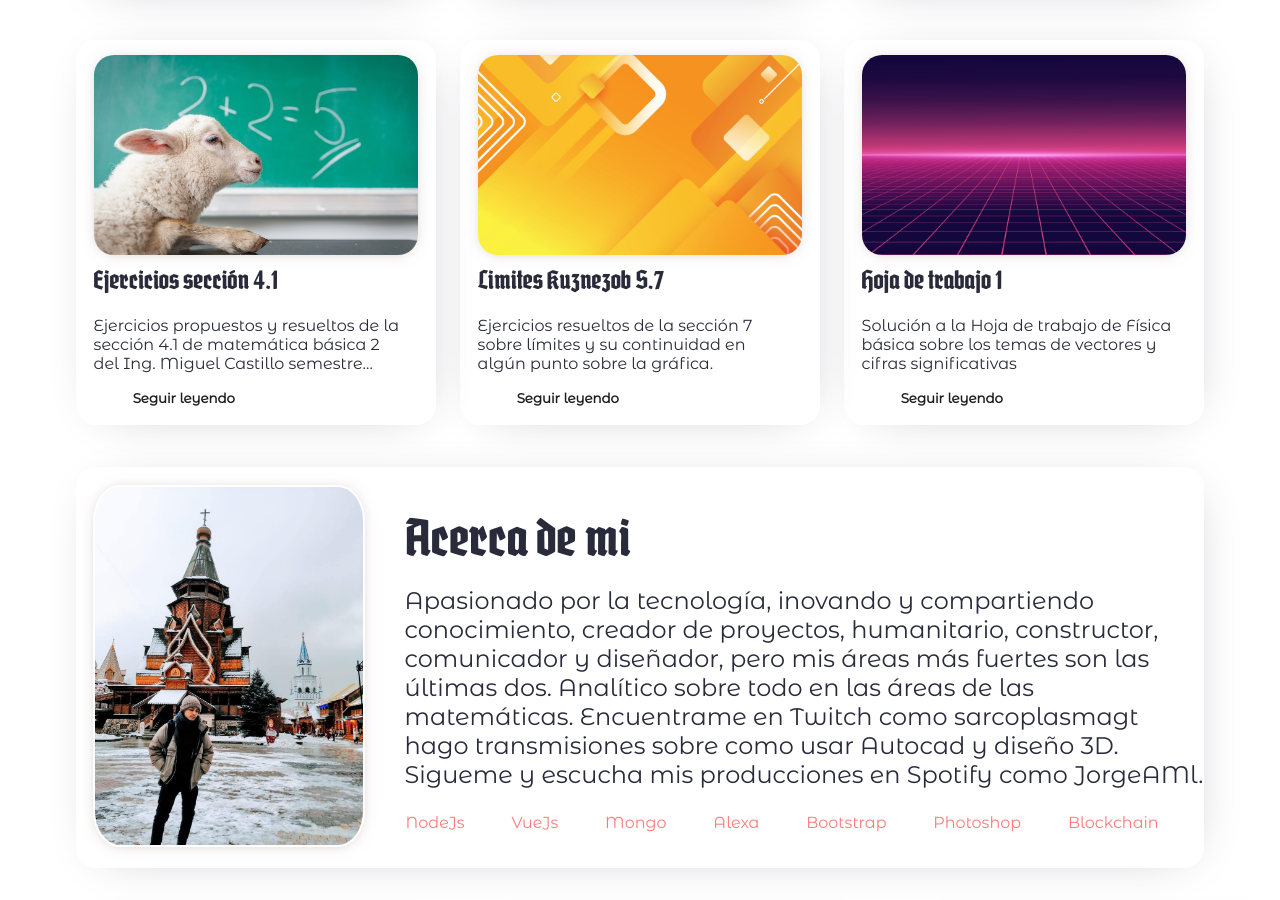
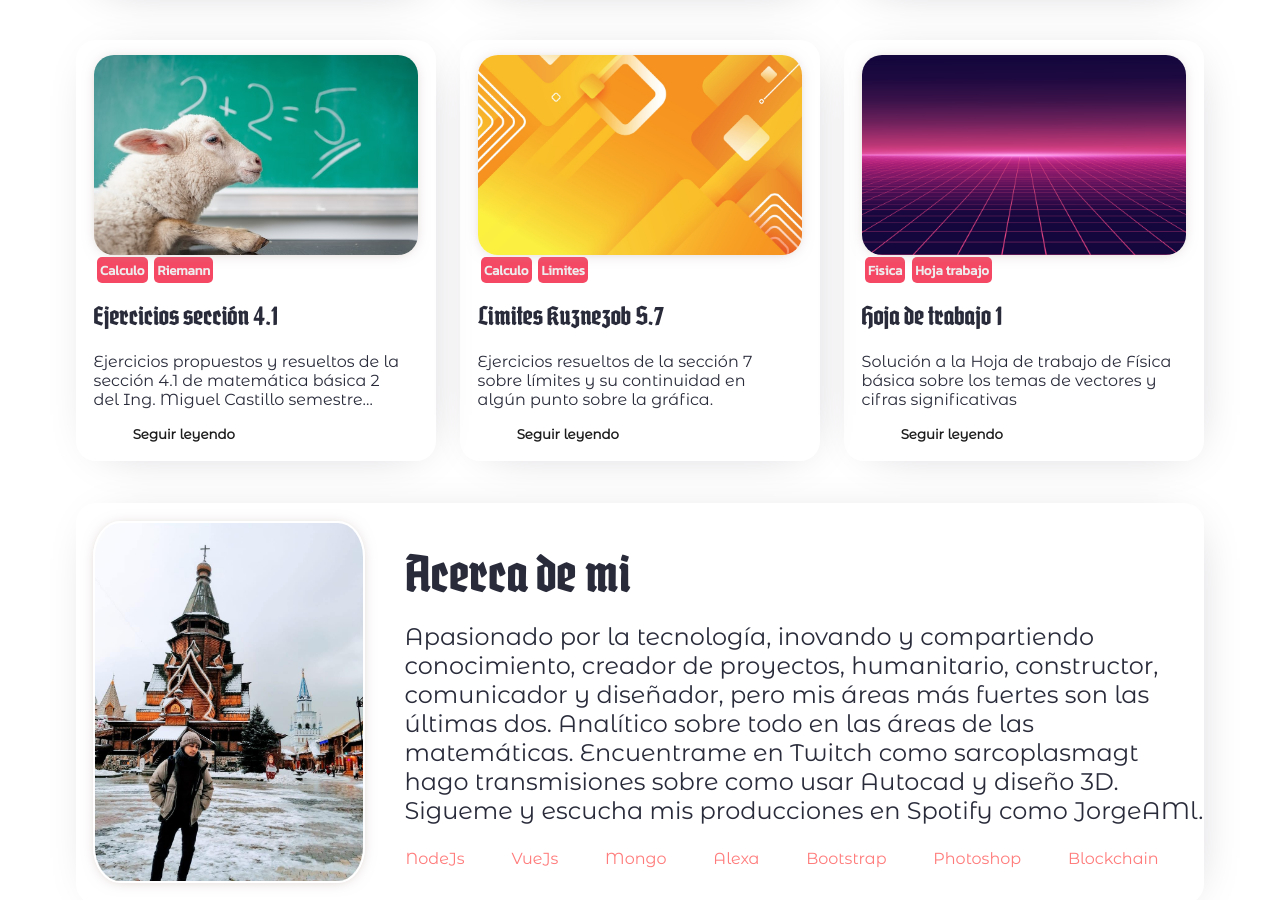
Before and after one commit to jorgeAML/creativeaml, a Jekyll site: the page built from index.markdown, in a window 1280 px wide and 900 px high, scrolled down 1612 px. Built offline with Jekyll 4.4.1, drawn with Linux system fonts in a browser that asks for light colours; some web fonts are replaced; a script that is not in the unit is left out; comment, search, counter and statistics services are not loaded.

Commit message:
added labels on landing

```diff
--- a/_layouts/defaultHome.html
+++ b/_layouts/defaultHome.html
@@ -66,18 +66,21 @@
               <div class="container-row">
                 <div class="column3 card-design-1">
                   <img src="{{page.image11}}" alt="{{page.image11Alt}}">
+                  <p class="padding-left-right-5"><span class="label-A">{{page.part2-carta4-label1}}</span><span class="label-A">{{page.part2-carta4-label2}}</span></p>
                   <h2 class="padding-left-5">{{page.part3-carta4-titulo}}</h2>
                   <p class="padding-left-right-5 kit-3">{{page.part3-carta4-parrafo}}</p>
                   <button class="button-simple-1"><a title="Area bajo la curva ejercicios resueltos 4.1" href="{{page.part3-carta4-parrafo-enlace}}">{{page.button1}}</a></button>
                 </div>
                 <div class="column3 card-design-1">
                   <img src="{{page.image1}}" alt="Reflexiones 2022">
+                  <p class="padding-left-right-5"><span class="label-A">{{page.part2-carta5-label1}}</span><span class="label-A">{{page.part2-carta5-label2}}</span></p>
                   <h2 class="padding-left-5">{{page.part3-carta5-titulo}}</h2>
                   <p class="padding-left-right-5 kit-3">{{page.part3-carta5-parrafo}}</p>
                   <button class="button-simple-1"><a title="Reflexiones 2022" href="{{page.part3-carta5-parrafo-enlace}}">{{page.button1}}</a></button>
                 </div>
                 <div class="column3 card-design-1">
                   <img src="{{page.image2}}" alt="IBM 2021">
+                  <p class="padding-left-right-5"><span class="label-A">{{page.part2-carta6-label1}}</span><span class="label-A">{{page.part2-carta6-label2}}</span></p>
                   <h2 class="padding-left-5">{{page.part3-carta6-titulo}}</h2>
                   <p class="padding-left-right-5 kit-3">{{page.part3-carta6-parrafo}}</p>
                   <button class="button-simple-1"><a title="IBM Call for code 2021" href="{{page.part3-carta6-parrafo-enlace}}">{{page.button1}}</a></button>
--- a/index.markdown
+++ b/index.markdown
@@ -75,25 +75,35 @@ part2-carta1-parrafo: Un nuevo tutorial para que práctiques a convertir libras
 part2-carta1-label1: Programacion
 part2-carta1-label2: Java
 part2-carta1-parrafo-enlace: /blog_posts/11-10-2022.html
+# CARTA 2
 part2-carta2-titulo: Grados Celsius a Fahrenheit
 part2-carta2-parrafo: Aprende Java crando un programa donde conviertas de grados Celsius a Fahrenheit.
 part2-carta2-label1: Programacion
 part2-carta2-label2: Java
 part2-carta2-parrafo-enlace: /blog_posts/19-04-2022.html
+# CARTA 3
 part2-carta3-titulo: Noción de límite
 part2-carta3-parrafo: La noción de que f(x) tiende al número L cuando x tiende al número a se define como una aproximación arbitraria  a un número finito
 part2-carta3-label1: Calculo
 part2-carta3-label2: Matemáticas
 part2-carta3-parrafo-enlace: /blog_posts/04-06-2023.html
-
+# CARTA 4
 part3-carta4-titulo: Ejercicios sección 4.1
 part3-carta4-parrafo: Ejercicios propuestos y resueltos de la sección 4.1 de matemática básica 2 del Ing. Miguel Castillo semestre 2022.
+part2-carta4-label1: Calculo
+part2-carta4-label2: Riemann
 part3-carta4-parrafo-enlace: /blog_posts/01-11-2022.html
+# CARTA 5
 part3-carta5-titulo: Limites Kuznezob S.7
 part3-carta5-parrafo: Ejercicios resueltos de la sección 7 sobre límites y su continuidad en algún punto sobre la gráfica.
+part2-carta5-label1: Calculo
+part2-carta5-label2: Limites
 part3-carta5-parrafo-enlace: /blog_posts/25-01-2023.html
+# CARTA 6
 part3-carta6-titulo: Hoja de trabajo 1
 part3-carta6-parrafo: Solución a la Hoja de trabajo de Física básica sobre los temas de vectores y cifras significativas
+part2-carta6-label1: Fisica
+part2-carta6-label2: Hoja trabajo
 part3-carta6-parrafo-enlace: /blog_posts/22-05-2023.html
 
 
```
